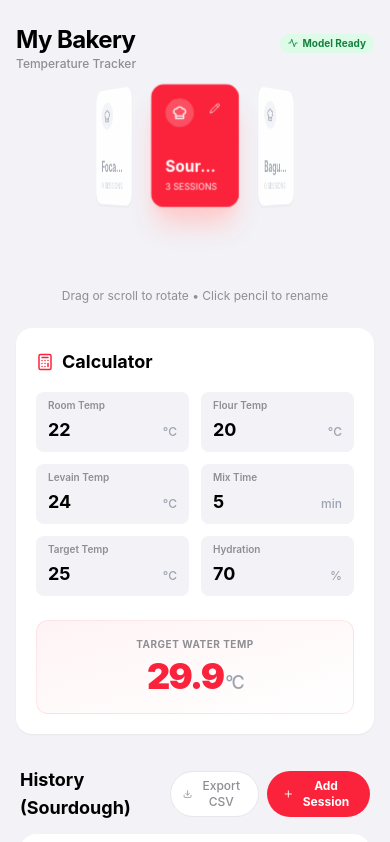
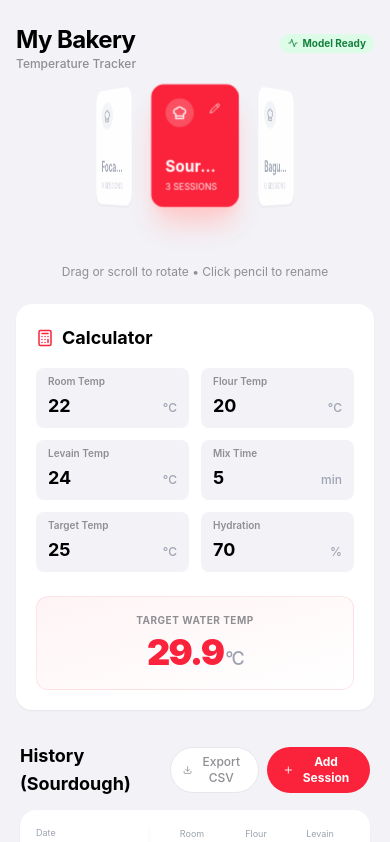
Before and after one commit to ghryan0000/dough-temp-tracker, a React (Vite) app: page / in a window 390 px wide. Shown: the top 842 px of the page. Built offline with nearby package versions, Linux system fonts and the light colour scheme.

Commit message:
Optimize mobile layout: shrink Jukebox and adjust spacing

```diff
--- a/dough-temp-tracker.tsx
+++ b/dough-temp-tracker.tsx
@@ -303,7 +303,7 @@ export default function DoughTempTracker() {
                 onRename={handleRenameProduct}
               />
             </div>
-            <p className="text-xs text-apple-gray mt-8 text-center">
+            <p className="text-xs text-apple-gray mt-2 text-center">
               Drag or scroll to rotate • Click pencil to rename
             </p>
           </div>
```
